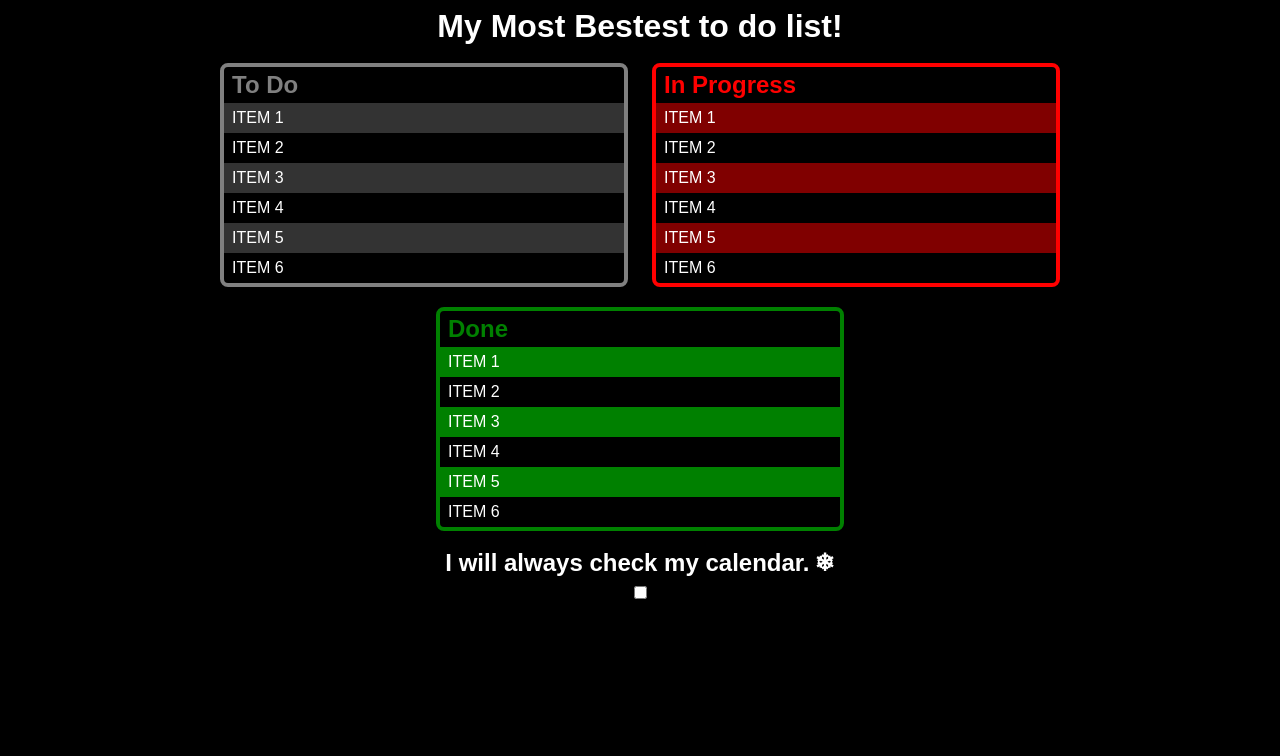
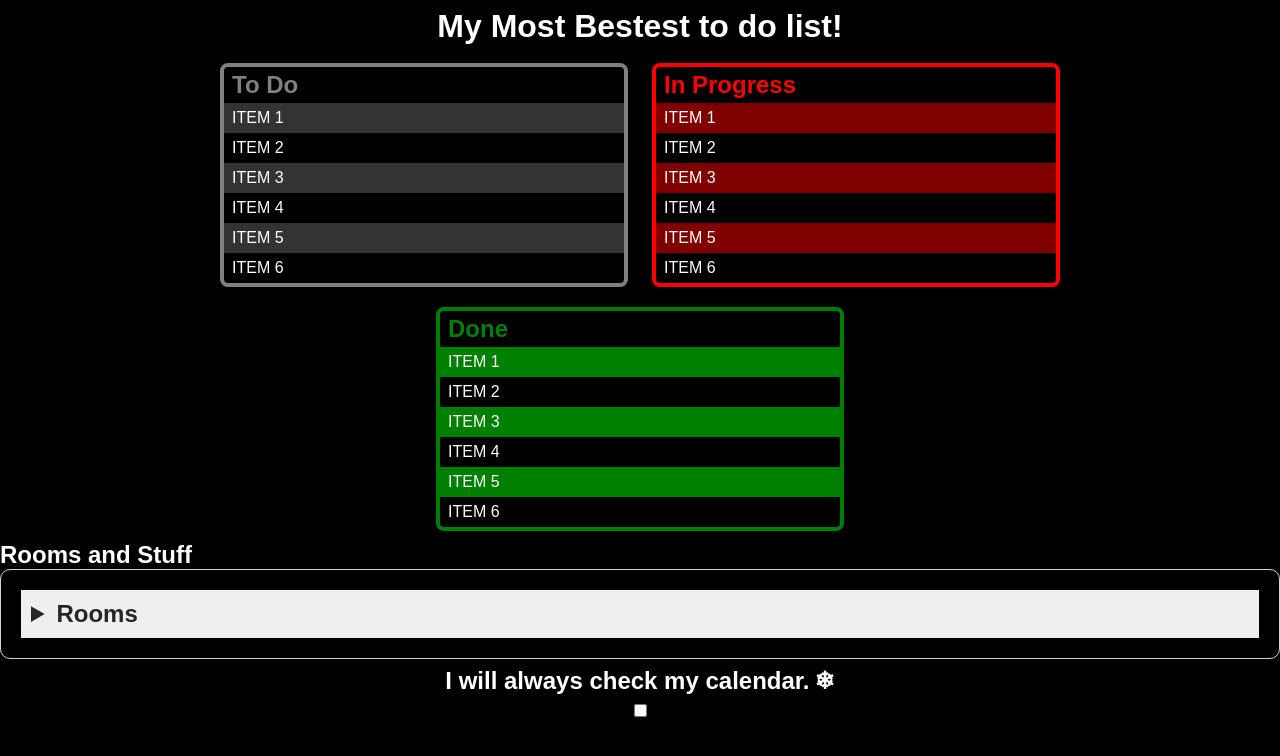
Before and after one commit to GauravJain-Lalithkumar/week-11, a plain HTML site: page index.html in a window 1280 px wide. Drawn offline with Linux system fonts and the light colour scheme.

Commit message:
added css and html
added css for summary, details and detail h3. added html

```diff
--- a/css/main.css
+++ b/css/main.css
@@ -96,3 +96,22 @@ input[type="checkbox"]:checked + span:after {
     color: yellow;
     margin-left: 5px;
 }
+
+details {
+    border: solid 1px lightgray;
+    padding: 20px;
+    border-radius: 10px;
+}
+
+summary {
+    background-color: #efefef;
+    padding: 10px;
+    font-size: 24px;
+    font-weight: bold;
+    color: #262626;
+}
+
+details h3 {
+    margin-top: 15px;
+    margin-bottom: 8px;
+}
--- a/index.html
+++ b/index.html
@@ -45,7 +45,20 @@
                 <li>item 6</li>
             </ul>
         </article>
+
     </main>
+
+    <section>
+        <h2>Rooms and Stuff</h2>
+        <details>
+            <summary>Rooms</summary>
+            <h3>Room 1:</h3>
+            <p>Lorem Ipsum is simply dummy text of the printing and typesetting industry. Lorem Ipsum has been the industry's standard dummy text ever since the 1500s, when an unknown printer took a galley of type and scrambled it to make a type specimen book. It has survived not only five centuries, but also the leap into electronic typesetting, remaining essentially unchanged. It was popularised in the 1960s with the release of Letraset sheets containing Lorem Ipsum passages, and more recently with desktop publishing software like Aldus PageMaker including versions of Lorem Ipsum.</p>
+            <h3>Room 2:</h3>
+            <p>Lorem Ipsum is simply dummy text of the printing and typesetting industry. Lorem Ipsum has been the industry's standard dummy text ever since the 1500s, when an unknown printer took a galley of type and scrambled it to make a type specimen book. It has survived not only five centuries, but also the leap into electronic typesetting, remaining essentially unchanged. It was popularised in the 1960s with the release of Letraset sheets containing Lorem Ipsum passages, and more recently with desktop publishing software like Aldus PageMaker including versions of Lorem Ipsum.</p>
+        </details>
+    </section>
+
     <footer>
         <h2 class="decorated-heading">I will always check my calendar.</h2>
         <div class="check">
```
